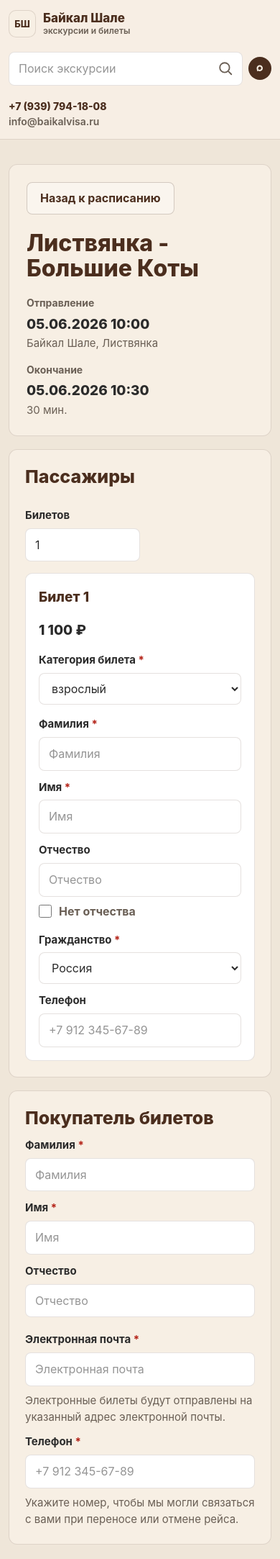
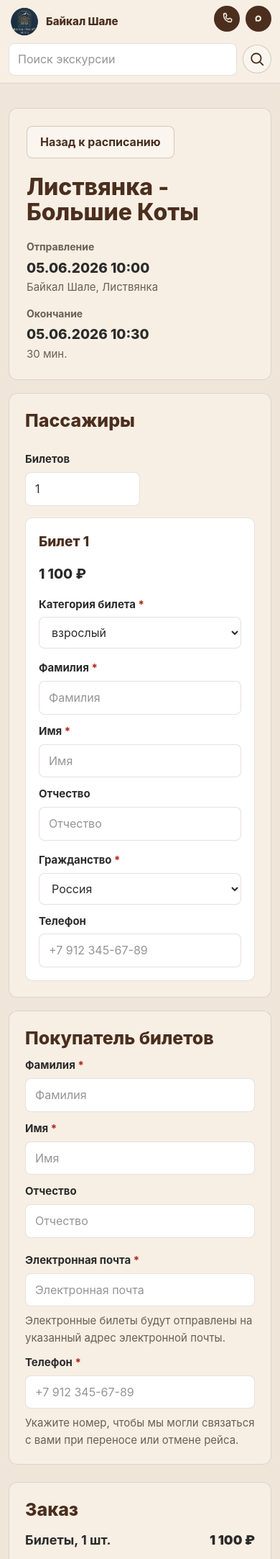
Before and after one commit to Sobol17/baikal-shale-tickets, a Laravel app: page /slots/1/checkout in a window 390 px wide. Shown: the top 2166 px of the page at 72% size. Run offline with Laravel 12, Linux system fonts and the light colour scheme; data comes from the database, SQL or seed files in the repository; style sheets or scripts are compiled from the project's sources.

Commit message:
update version

```diff
--- a/app/Http/Controllers/Public/BookingController.php
+++ b/app/Http/Controllers/Public/BookingController.php
@@ -43,7 +43,6 @@ class BookingController extends Controller
             'passengers.*.last_name' => ['required', 'string', 'max:255'],
             'passengers.*.first_name' => ['required', 'string', 'max:255'],
             'passengers.*.middle_name' => ['nullable', 'string', 'max:255'],
-            'passengers.*.no_middle_name' => ['nullable', 'boolean'],
             'passengers.*.citizenship' => ['required', 'string', 'max:255'],
             'passengers.*.phone' => ['nullable', 'string', 'max:64'],
             'customer_last_name' => ['required', 'string', 'max:255'],
@@ -103,8 +102,7 @@ class BookingController extends Controller
                 'ticket_type' => $passenger['ticket_type'],
                 'last_name' => $passenger['last_name'],
                 'first_name' => $passenger['first_name'],
-                'middle_name' => $passenger['middle_name'] ?? null,
-                'no_middle_name' => (bool) ($passenger['no_middle_name'] ?? false),
+                'middle_name' => filled($passenger['middle_name'] ?? null) ? $passenger['middle_name'] : null,
                 'citizenship' => $passenger['citizenship'],
                 'phone' => $passenger['phone'] ?? null,
             ])
--- a/app/Modules/Excursions/Models/Excursion.php
+++ b/app/Modules/Excursions/Models/Excursion.php
@@ -63,7 +63,7 @@ class Excursion extends Model
 
     public function scopeActive(Builder $query): Builder
     {
-        return $query->where('status', ExcursionStatus::Active);
+        return $query->where('status', ExcursionStatus::Active->value);
     }
 
     protected static function newFactory(): ExcursionFactory
--- a/app/Modules/Excursions/Models/ExcursionSlot.php
+++ b/app/Modules/Excursions/Models/ExcursionSlot.php
@@ -49,7 +49,7 @@ class ExcursionSlot extends Model
     public function scopeAvailable(Builder $query): Builder
     {
         return $query
-            ->where('status', ExcursionSlotStatus::Active)
+            ->where('status', ExcursionSlotStatus::Active->value)
             ->where('starts_at', '>', now());
     }
 
--- a/database/factories/BookingFactory.php
+++ b/database/factories/BookingFactory.php
@@ -29,7 +29,6 @@ class BookingFactory extends Factory
                     'last_name' => fake()->lastName(),
                     'first_name' => fake()->firstName(),
                     'middle_name' => null,
-                    'no_middle_name' => true,
                     'citizenship' => 'Россия',
                     'phone' => fake()->phoneNumber(),
                 ],
--- a/resources/css/app.css
+++ b/resources/css/app.css
@@ -38,11 +38,13 @@
 
 html,
 body {
-    min-height: 100%;
+    min-height: 100vh;
     scroll-behavior: smooth;
 }
 
 body {
+    display: flex;
+    flex-direction: column;
     margin: 0;
     background: var(--bg);
     color: var(--ink);
@@ -58,6 +60,14 @@ body {
     line-height: 1.55;
     -webkit-font-smoothing: antialiased;
     -moz-osx-font-smoothing: grayscale;
+}
+
+main {
+    flex: 1 0 auto;
+}
+
+.footer {
+    flex-shrink: 0;
 }
 
 a {
@@ -87,6 +97,7 @@ textarea {
 }
 
 .site-header__inner {
+    position: relative;
     display: grid;
     grid-template-columns: auto minmax(220px, 1fr) auto;
     gap: 20px;
@@ -113,6 +124,13 @@ textarea {
     background: var(--paper);
     color: var(--brand);
     font-size: 13px;
+}
+
+.brand-logo__image {
+    display: block;
+    width: 90px;
+    height: 90px;
+    object-fit: contain;
 }
 
 .brand-logo__text {
@@ -144,7 +162,8 @@ textarea {
     flex: 1 1 auto;
 }
 
-.header-social-link {
+.header-social-link,
+.header-phone-link {
     width: 32px;
     height: 32px;
 
@@ -162,7 +181,12 @@ textarea {
         border-color 0.2s ease;
 }
 
-.header-social-link:hover {
+.header-phone-link {
+    display: none;
+}
+
+.header-social-link:hover,
+.header-phone-link:hover {
     border-color: #3b2417;
     background: #3b2417;
     color: var(--white);
@@ -572,6 +596,7 @@ textarea {
 
 .empty-state,
 .panel {
+    min-width: 0;
     border: 1px solid var(--line);
     border-radius: var(--radius);
     background: var(--paper);
@@ -593,6 +618,7 @@ textarea {
 
 .detail-main {
     display: grid;
+    min-width: 0;
     gap: 18px;
 }
 
@@ -639,6 +665,10 @@ textarea {
     padding: 16px;
 }
 
+.slot-card > * {
+    min-width: 0;
+}
+
 .slot-card__time {
     color: var(--brand);
     font-size: 28px;
@@ -656,6 +686,7 @@ textarea {
 
 .slot-card__route {
     display: grid;
+    min-width: 0;
     gap: 4px;
     color: var(--muted);
 }
@@ -667,7 +698,9 @@ textarea {
 }
 
 .content-panel {
+    min-width: 0;
     padding: 22px;
+    overflow-wrap: anywhere;
 }
 
 .content-panel h2,
@@ -707,8 +740,25 @@ textarea {
 
 .content-body {
     display: grid;
+    min-width: 0;
     gap: 12px;
     color: var(--muted);
+}
+
+.content-panel :where(p, li, h1, h2, h3, h4, h5, h6, a, span, strong) {
+    overflow-wrap: anywhere;
+    word-break: break-word;
+}
+
+.content-body :where(img, video, iframe) {
+    max-width: 100%;
+    height: auto;
+}
+
+.content-body :where(table) {
+    display: block;
+    max-width: 100%;
+    overflow-x: auto;
 }
 
 .content-body :where(p, ul, ol, blockquote) {
@@ -1071,7 +1121,20 @@ textarea {
         grid-template-columns: 1fr;
     }
 
+    .site-header__inner {
+        gap: 12px;
+        padding: 10px 0;
+    }
+
+    .brand-logo__image {
+        width: 64px;
+        height: 64px;
+    }
+
     .site-contacts {
+        display: flex;
+        flex-wrap: wrap;
+        gap: 6px 14px;
         justify-items: start;
     }
 
@@ -1098,18 +1161,92 @@ textarea {
         width: min(var(--container), calc(100% - 24px));
     }
 
+    .site-header__inner {
+        gap: 8px;
+        padding: 8px 0 10px;
+    }
+
+    .brand-logo {
+        gap: 8px;
+        min-width: 0;
+        padding-right: 92px;
+    }
+
+    .brand-logo__image {
+        width: 52px;
+        height: 52px;
+    }
+
+    .brand-logo__name {
+        font-size: 15px;
+    }
+
+    .brand-logo__caption {
+        font-size: 11px;
+    }
+
+    .site-contacts {
+        display: none;
+    }
+
     .header-search {
+        display: block;
+    }
+
+    .header-search__box {
+        position: relative;
         display: grid;
-        grid-template-columns: 1fr auto;
+        grid-template-columns: minmax(0, 1fr) 40px;
+        gap: 8px;
+        align-items: center;
+    }
+
+    .header-search__input {
+        min-height: 42px;
+        padding: 9px 12px;
+    }
+
+    .header-search__icon {
+        position: static;
+        display: inline-flex;
+        width: 40px;
+        height: 40px;
+        align-items: center;
+        justify-content: center;
+        border: 1px solid rgba(75, 46, 30, 0.22);
+        border-radius: 50%;
+        background: rgba(255, 255, 255, 0.42);
+        color: var(--brand);
+        transform: none;
+    }
+
+    .header-social-link,
+    .header-phone-link {
+        position: absolute;
+        top: 8px;
+        display: inline-flex;
+        width: 36px;
+        height: 36px;
+    }
+
+    .header-social-link {
+        right: 0;
+    }
+
+    .header-phone-link {
+        right: 44px;
     }
 
     .search-popover {
+        grid-column: 1 / -1;
+        top: calc(100% + 8px);
         right: auto;
-        left: 50%;
-        width: calc(100vw - 24px);
+        left: 0;
+        width: 100%;
         max-height: min(640px, calc(100vh - 156px));
+        border-radius: 10px;
         padding: 16px;
-        transform: translateX(-50%);
+        transform: none;
     }
 
     .search-result {
@@ -1148,3 +1285,23 @@ textarea {
         grid-template-columns: 1fr;
     }
 }
+
+@media (max-width: 480px) {
+    .brand-logo__image {
+        width: 44px;
+        height: 44px;
+    }
+
+    .brand-logo__caption {
+        display: none;
+    }
+
+    .search-popover {
+        max-height: min(560px, calc(100vh - 128px));
+        padding: 14px;
+    }
+
+    .search-popover__head h2 {
+        font-size: 22px;
+    }
+}
--- a/resources/js/app.js
+++ b/resources/js/app.js
@@ -139,15 +139,12 @@ window.bookingCheckout = ({ priceCents, initialSeats, initialPassengers }) => ({
     },
 
     normalizePassenger(passenger) {
-        const noMiddleName = passenger.no_middle_name === true || passenger.no_middle_name === 1 || passenger.no_middle_name === '1';
-
         return {
             key: passenger.key || `${Date.now()}-${Math.random()}`,
             ticket_type: passenger.ticket_type || 'adult',
             last_name: passenger.last_name || '',
             first_name: passenger.first_name || '',
             middle_name: passenger.middle_name || '',
-            no_middle_name: noMiddleName,
             citizenship: passenger.citizenship || 'Россия',
             phone: this.formatPhoneNumber(passenger.phone || ''),
         };
--- a/resources/views/bookings/create.blade.php
+++ b/resources/views/bookings/create.blade.php
@@ -4,7 +4,6 @@
         'last_name' => '',
         'first_name' => '',
         'middle_name' => '',
-        'no_middle_name' => false,
         'citizenship' => 'Россия',
         'phone' => '',
     ];
@@ -106,14 +105,8 @@
                                     x-bind:id="'middle-name-' + index"
                                     x-bind:name="'passengers[' + index + '][middle_name]'"
                                     x-model="passenger.middle_name"
-                                    x-bind:disabled="passenger.no_middle_name"
                                     placeholder="Отчество"
                                 >
-                                <label class="checkbox-row">
-                                    <input type="hidden" x-bind:name="'passengers[' + index + '][no_middle_name]'" value="0">
-                                    <input type="checkbox" value="1" x-bind:name="'passengers[' + index + '][no_middle_name]'" x-model="passenger.no_middle_name">
-                                    Нет отчества
-                                </label>
                             </div>
                         </div>
 
--- a/resources/views/components/layouts/app.blade.php
+++ b/resources/views/components/layouts/app.blade.php
@@ -37,6 +37,8 @@
         <meta name="description" content="{{ $metaDescription }}">
         <meta name="robots" content="{{ $robots }}">
         <link rel="canonical" href="{{ $canonicalUrl }}">
+        <link rel="icon" href="{{ asset('favicon.ico') }}" sizes="32x32">
+        <link rel="apple-touch-icon" href="{{ asset('apple-touch-icon.png') }}">
         <meta property="og:locale" content="{{ app()->getLocale() }}">
         <meta property="og:site_name" content="{{ $siteName }}">
         <meta property="og:type" content="{{ $type }}">
@@ -63,7 +65,7 @@
         >
             <div class="app-container site-header__inner">
                 <a href="{{ route('home') }}" class="brand-logo" aria-label="Байкал Шале билеты">
-                    <span class="brand-logo__mark">БШ</span>
+                    <img class="brand-logo__image" src="{{ asset('images/logo.webp') }}" alt="" aria-hidden="true">
                     <span class="brand-logo__text">
                         <span class="brand-logo__name">Байкал Шале</span>
                         <span class="brand-logo__caption">экскурсии и билеты</span>
@@ -144,6 +146,11 @@
                             <path fill-rule="evenodd" clip-rule="evenodd" d="M21.6826 29.9515C20.0143 29.9515 19.239 29.7069 17.8913 28.7284C17.0389 29.8292 14.3395 30.6894 14.2218 29.2177C14.2218 28.1128 13.9783 27.1792 13.7022 26.16C13.3734 24.9044 13 23.506 13 21.4798C13 16.6406 16.9537 13 21.638 13C26.3264 13 30 16.82 30 21.5247C30.0157 26.1566 26.2945 29.9268 21.6826 29.9515ZM21.7516 17.1828C19.4704 17.0646 17.6924 18.6505 17.2987 21.1374C16.974 23.1962 17.5504 25.7034 18.0415 25.8339C18.277 25.891 18.8696 25.4099 19.239 25.0389C19.8498 25.4627 20.5611 25.7172 21.3011 25.7768C23.6648 25.891 25.6846 24.0836 25.8433 21.7122C25.9357 19.3357 24.1157 17.3229 21.7516 17.1869L21.7516 17.1828Z" fill="currentColor"></path>
                         </svg>
                     </a>
+                    <a class="header-phone-link" href="tel:+79397941808" aria-label="Позвонить в Байкал Шале">
+                        <svg width="20" height="20" viewBox="0 0 24 24" fill="none" aria-hidden="true">
+                            <path d="M6.6 3.8 8.9 3c.6-.2 1.3.1 1.6.7l1.1 2.5c.2.5.1 1.1-.3 1.5L10 9c.9 1.8 2.3 3.2 4 4l1.4-1.3c.4-.4 1-.5 1.5-.3l2.5 1.1c.6.3.9 1 .7 1.6l-.8 2.3c-.2.6-.7 1-1.3 1C11.7 17.4 6.6 12.3 6.6 6c0-.6.4-1.1 1-1.3Z" stroke="currentColor" stroke-width="1.8" stroke-linecap="round" stroke-linejoin="round"></path>
+                        </svg>
+                    </a>
                 </div>
 
                 <address class="site-contacts">
```
Also changed, not shown: app/Filament/Resources/ExcursionSlots/ExcursionSlotResource.php (+6 -1 lines), tests/Feature/BookingFlowTest.php (+47 -1 lines), public/apple-touch-icon.png (added), public/favicon.ico, public/images/logo.webp (added).
